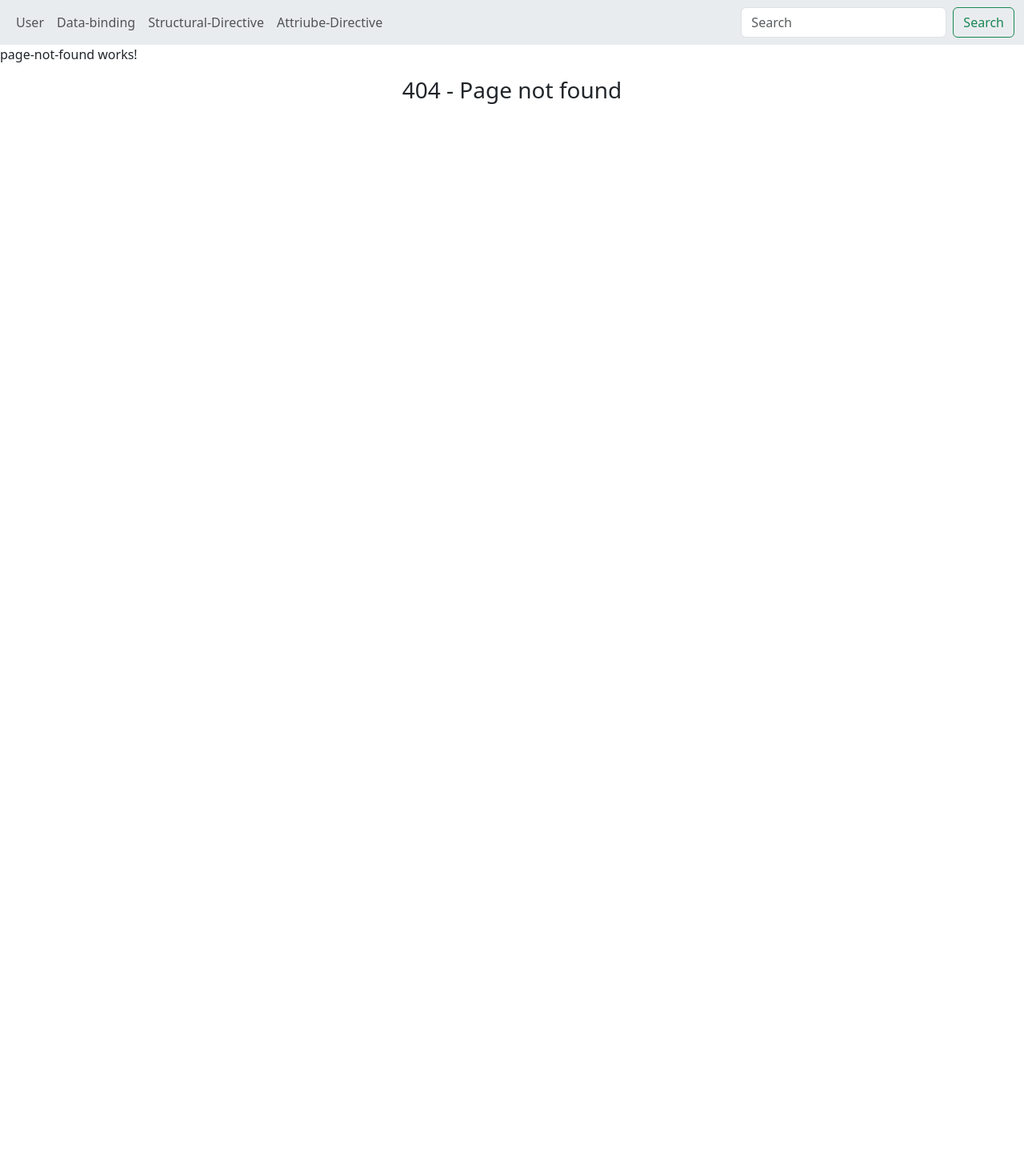
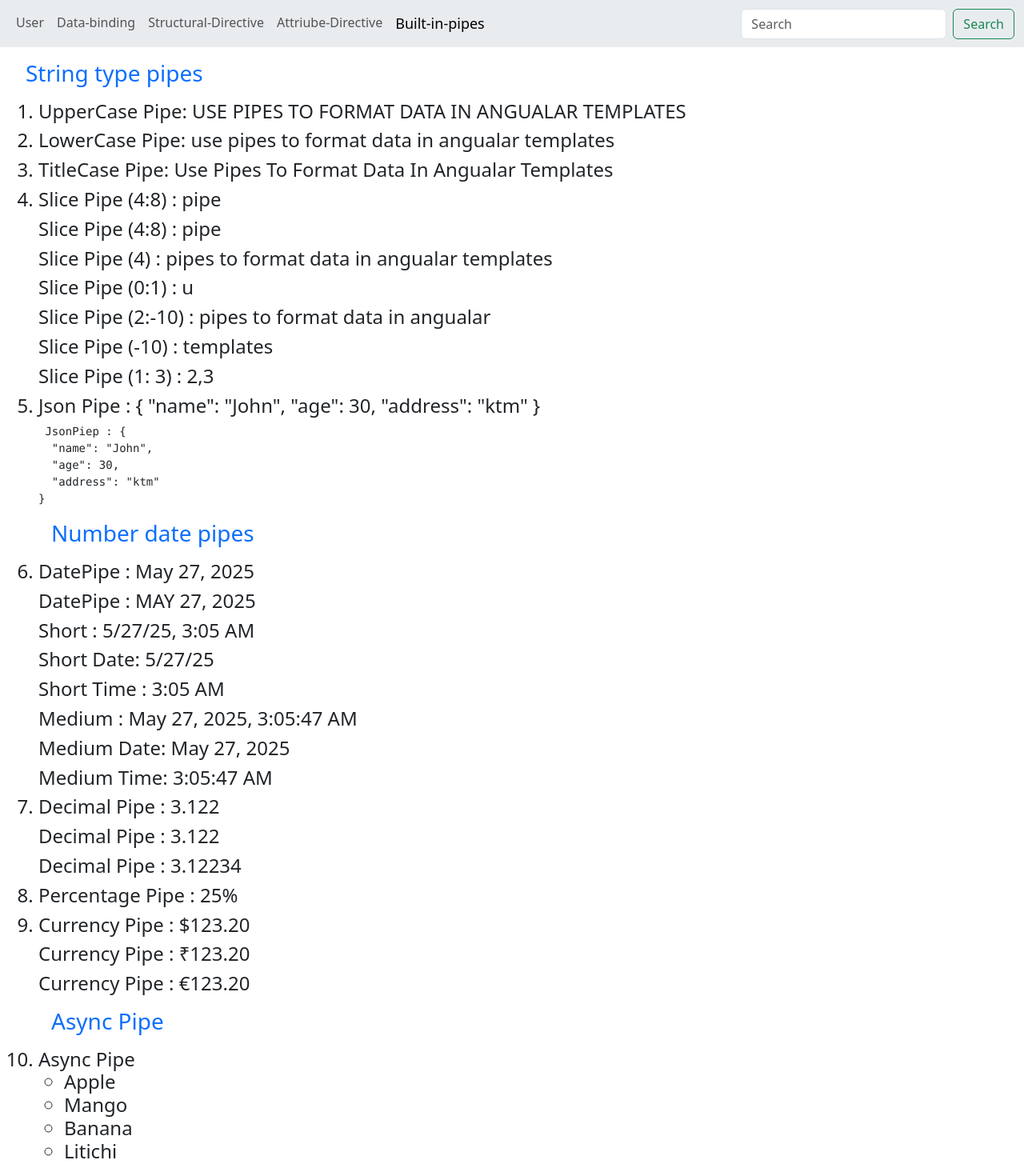
Before and after one commit to sudarshan-basnet-np/learn-angular, an Angular app: page /built-in-pipes in a window 1280 px wide. Before the commit this address had no page. Shown: the top 1470 px of the page at 80% size. Before the commit the page ends 800 px from the top, so only its background shows below. Built offline with nearby package versions, Linux system fonts and the light colour scheme.

Commit message:
learning pipes (#8)

```diff
--- a/src/app/app.component.html
+++ b/src/app/app.component.html
@@ -27,6 +27,11 @@
 
         </li>
 
+              <li class="nav-item">
+            <a class="nav-link" routerLinkActive="active" [routerLink]="['built-in-pipes']">Built-in-pipes</a>
+
+        </li>
+
 
         <!-- <li class="nav-item dropdown">
           <a class="nav-link dropdown-toggle" href="#" role="button" data-bs-toggle="dropdown" aria-expanded="false">
--- /dev/null
+++ b/src/app/built-in-pipes/built-in-pipes.component.html
@@ -0,0 +1,68 @@
+<div  class="m-3">
+
+    <h3 class="text-primary m-3">String type pipes </h3>
+
+    <ol>
+    <h4> <li>UpperCase Pipe:  {{angularPipes  | uppercase}}  </li></h4>
+    <h4><li> LowerCase Pipe:  {{angularPipes  | lowercase}} </li></h4>
+    <h4> <li> TitleCase Pipe:  {{angularPipes  | titlecase}}  </li></h4>
+    <h4> <li> Slice Pipe (4:8) : {{angularPipes | slice : 4:8}}  </li>   </h4>
+    <h4>Slice Pipe (4:8) : {{angularPipes | slice : 4:8}}</h4>
+    <h4>Slice Pipe (4) : {{angularPipes | slice : 4}}</h4>
+    <h4>Slice Pipe (0:1) : {{angularPipes | slice : 0:1}}</h4>
+    <h4>Slice Pipe (2:-10) : {{angularPipes | slice : 4:-10}}</h4>
+    <h4>Slice Pipe (-10) : {{angularPipes | slice : -10}}</h4>
+    <h4>Slice Pipe (1: 3) : {{ [1, 2, 3, 4, 5, 6, ] | slice : 1:3 }}</h4>
+
+    <h4> <li> Json Pipe : {{personData | json}}  </li> </h4>
+    <pre> JsonPiep : {{personData | json}}</pre>
+
+
+    <h3 class="text-primary m-3"> Number date pipes</h3>
+
+    <h4><li>DatePipe : {{currrentDate | date}}</li></h4>
+    <h4>DatePipe : {{currrentDate | date | uppercase}}</h4>
+
+    <h4>Short : {{currrentDate | date: 'short'}} </h4>
+    <h4>Short Date: {{currrentDate | date: 'shortDate'}} </h4>
+    <h4>Short Time : {{currrentDate | date: 'shortTime'}} </h4>
+    <h4>Medium : {{currrentDate | date: 'medium'}} </h4>
+    <h4>Medium Date: {{currrentDate | date: 'mediumDate'}} </h4>
+    <h4>Medium Time: {{currrentDate | date: 'mediumTime'}} </h4>
+
+
+
+    <h4> <li> Decimal Pipe :  {{3.1223435454664 |  number : '1.3'}} </li></h4>
+    <h4>  Decimal Pipe :  {{3.1223435454664 |  number : '0.3'}} </h4>
+    <h4>  Decimal Pipe :  {{3.1223435454664 |  number : '1.5'}} </h4>
+
+
+
+    <h4> <li> Percentage Pipe  : {{0.25 | percent}}</li></h4>
+    <h4> <li> Currency Pipe : {{ 123.20 | currency}}</li></h4>
+    <h4> Currency Pipe : {{ 123.20 | currency: 'INR'}} </h4>
+    <h4> Currency Pipe : {{ 123.20 | currency: 'EUR'}}</h4>
+
+    <h3 class="text-primary m-3">Async Pipe</h3>
+    <h4><li> Async Pipe
+        <ul>
+            @for(item of items | async; track item) {
+                <li>
+                {{item}}
+            </li>
+            }
+
+        </ul>
+
+    </li></h4>
+
+
+
+
+
+   </ol>
+
+
+
+</div>
+    <h4>DatePipe : {{currrentDate | date | uppercase}}</h4>
--- /dev/null
+++ b/src/app/built-in-pipes/built-in-pipes.component.ts
@@ -0,0 +1,27 @@
+import { CommonModule } from '@angular/common';
+import { Component } from '@angular/core';
+import { AppDirectivesComponent } from "../app-directives/app-directives.component";
+import { of } from 'rxjs';
+
+@Component({
+  selector: 'app-built-in-pipes',
+  imports: [CommonModule],
+  templateUrl: './built-in-pipes.component.html',
+  styleUrl: './built-in-pipes.component.scss'
+})
+export class BuiltInPipesComponent {
+
+  angularPipes: string = "use pipes to format data in angualar templates";
+
+
+  personData: any = {
+    name: 'John',
+    age: 30,
+    address: 'ktm'
+  }
+
+  currrentDate : Date = new Date();
+
+  items = of( ['Apple', 'Mango', 'Banana', 'Litichi'])
+
+}
```
Also changed, not shown: src/app/app.routes.ts (+7 -0 lines), src/app/built-in-pipes/built-in-pipes.component.scss (added), 1 other file (tests, documents, lock files or other folders).
